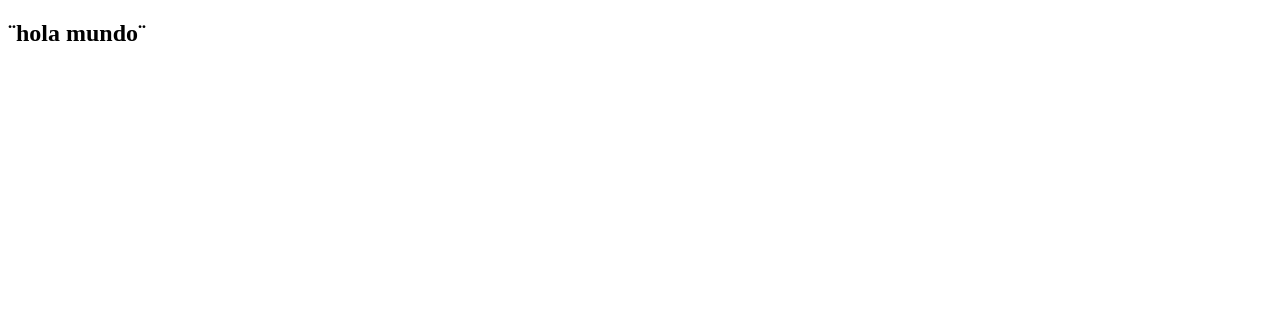
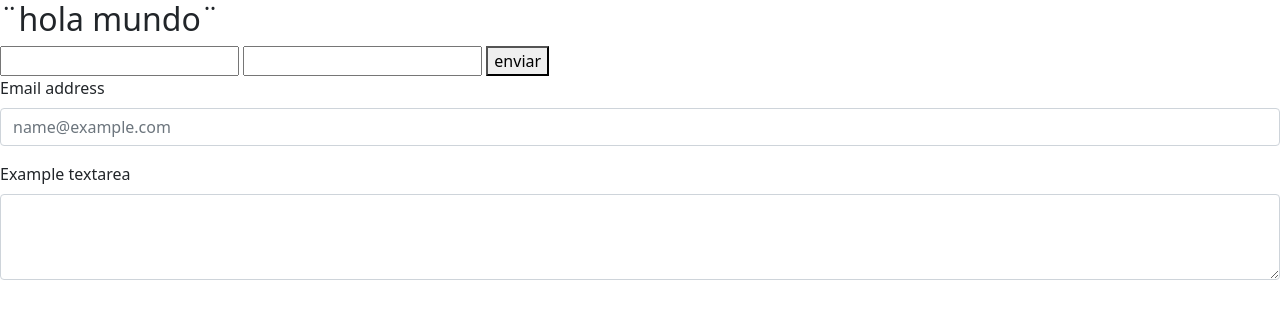
Before and after one commit to Isela0602/pryInfo25, a plain HTML site: page index.html in a window 1280 px wide. Drawn offline with nearby package versions, Linux system fonts and the light colour scheme.

Commit message:
bootstrap

```diff
--- a/index.html
+++ b/index.html
@@ -4,8 +4,23 @@
     <meta charset="UTF-8">
     <meta name="viewport" content="width=, initial-scale=1.0">
     <title>Document</title>
+    <link href="https://cdn.jsdelivr.net/npm/bootstrap@5.0.2/dist/css/bootstrap.min.css" rel="stylesheet" integrity="sha384-EVSTQN3/azprG1Anm3QDgpJLIm9Nao0Yz1ztcQTwFspd3yD65VohhpuuCOmLASjC" crossorigin="anonymous">
 </head>
 <body>
     <H2>¨hola mundo¨</H2>
+    <input type="text" name="txtColor" id="txtColor">
+    <input type="email" name="txtEmail" id="txtEmail">
+    <button>enviar</button>
+<div class="mb-3">
+  <label for="exampleFormControlInput1" class="form-label">Email address</label>
+  <input type="email" class="form-control" id="exampleFormControlInput1" placeholder="name@example.com">
+</div>
+<div class="mb-3">
+  <label for="exampleFormControlTextarea1" class="form-label">Example textarea</label>
+  <textarea class="form-control" id="exampleFormControlTextarea1" rows="3"></textarea>
+</div>
+
+<script src="https://cdn.jsdelivr.net/npm/bootstrap@5.0.2/dist/js/bootstrap.bundle.min.js" integrity="sha384-MrcW6ZMFYlzcLA8Nl+NtUVF0sA7MsXsP1UyJoMp4YLEuNSfAP+JcXn/tWtIaxVXM" crossorigin="anonymous"></script>
+
 </body>
 </html>
```
